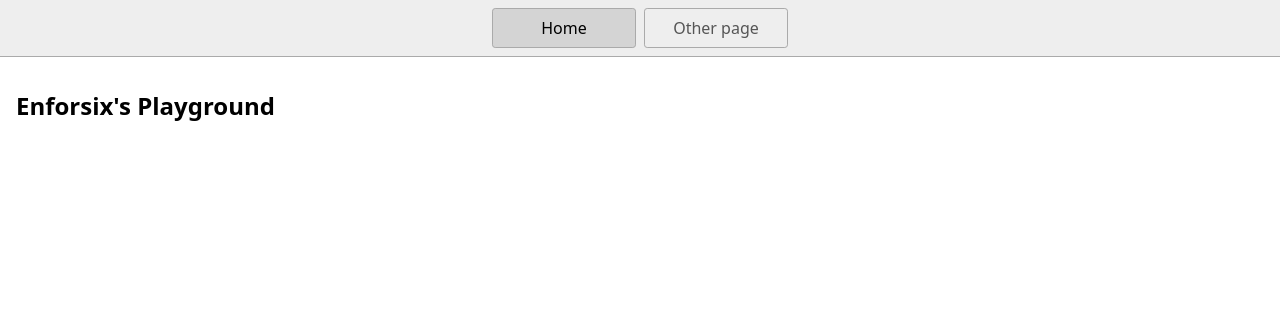
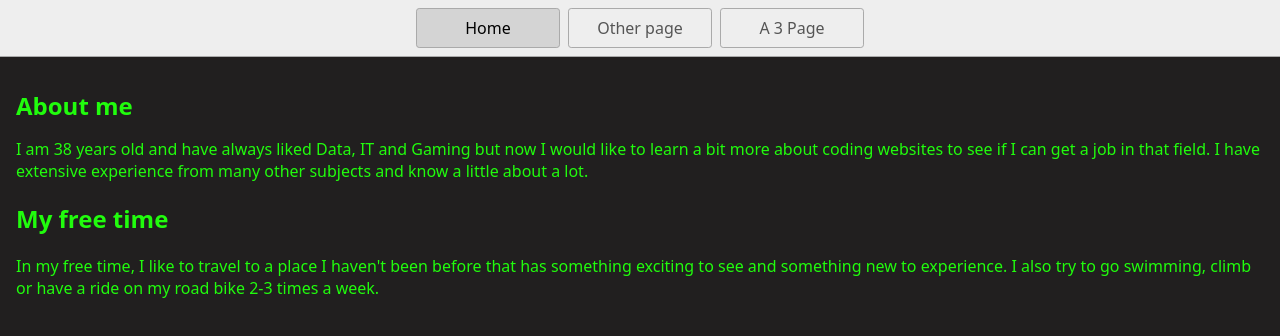
Before and after one commit to Enforsix/stackblitz-starters-nrhaad, a website: page index.html in a window 1280 px wide. Drawn offline with Linux system fonts and the light colour scheme.

Commit message:
Bakgrun og text + sider 3

```diff
--- a/index.html
+++ b/index.html
@@ -15,9 +15,16 @@
     <nav>
       <a href="/" aria-current="page">Home</a>
       <a href="/page2.html">Other page</a>
+      <a href="/page3.html">A 3 Page</a>
     </nav>
     <main>
-      <h1>Enforsix's Playground </h1>
+      <h1>About me </h1>
+      <p>I am 38 years old and have always liked Data, IT and Gaming but now I would like to learn a bit more about coding websites to see if I can get a job in that field.
+         I have extensive experience from many other subjects and know a little about a lot.</p>
+      <h2>My free time</h2>
+      <p>In my free time, I like to travel to a place I haven't been before that has something exciting to see and something new to experience.
+         I also try to go swimming, climb or have a ride on my road bike 2-3 times a week.</p>
+
     </main>
   </body>
 </html>
--- a/styles.css
+++ b/styles.css
@@ -5,8 +5,8 @@
 body {
   margin: 0;
   font-family: system-ui, sans-serif;
-  color: black;
-  background-color: white;
+  color: rgb(228, 211, 211);
+  background-color: rgb(33, 31, 31);
 }
 
 nav {
@@ -37,10 +37,12 @@ nav a[aria-current='page'] {
 }
 
 main {
+  color: #21FC0D;
   padding: 1rem;
 }
 
 h1 {
+  color: #21FC0D;
   font-weight: bold;
   font-size: 1.5rem;
 }
```
Also changed, not shown: page2.html (+1 -0 lines), page3.html (added, +26 -0 lines).
